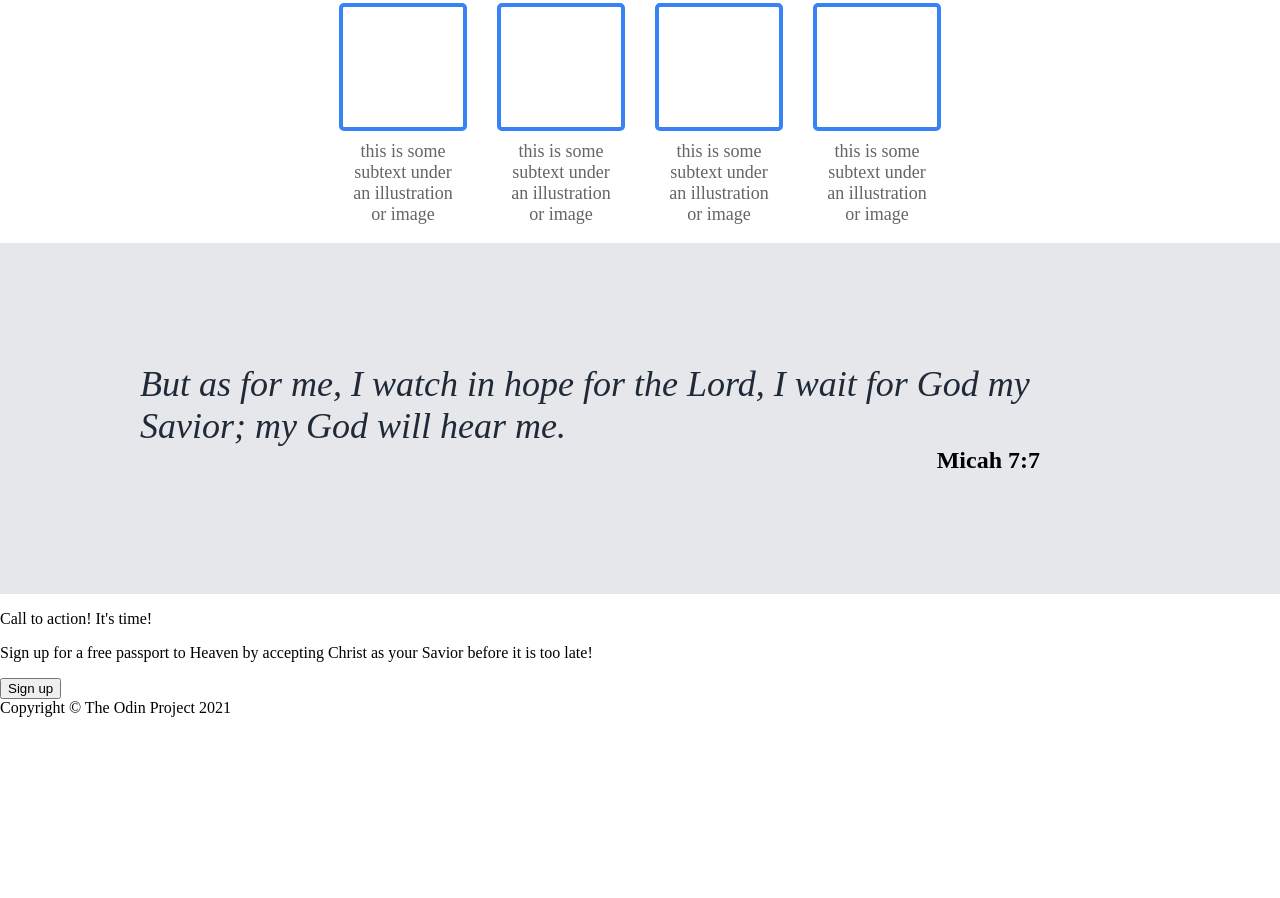
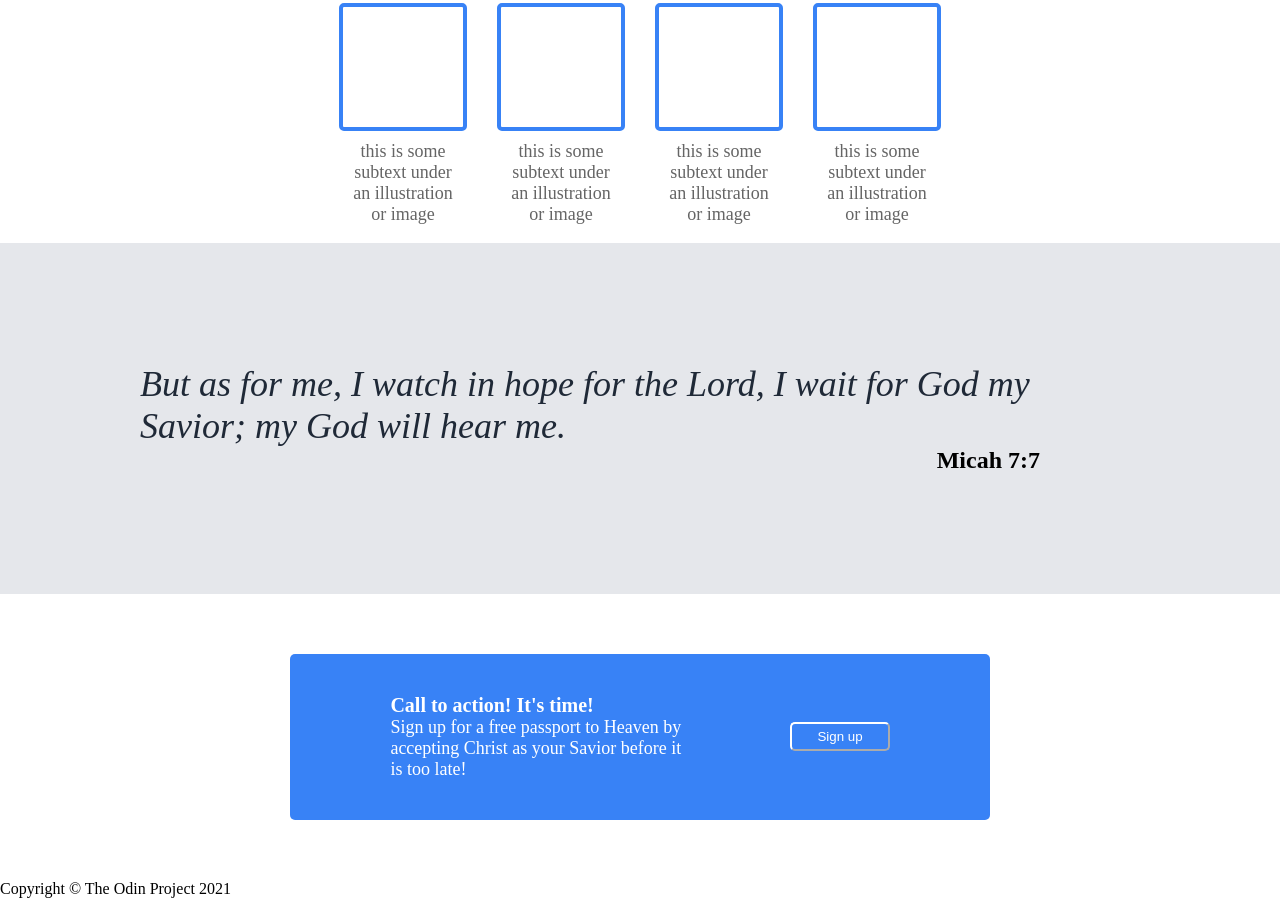
Before and after one commit to Mr-MichaelK/odin-landing-page, a plain HTML site: page root/index.html in a window 1280 px wide. Shown: the part 551-1449 px from the top of the page. Before the commit the page ends 1268 px from the top, so only its background shows below. Drawn offline with Linux system fonts and the light colour scheme.

Commit message:
Style the bottom body

```diff
--- a/root/index.html
+++ b/root/index.html
@@ -10,7 +10,7 @@
     <div class="header">
         <div class="content-container">
             <div class="top-container">
-                <h3 id="bold">Header Logo</h3>
+                <h3>Header Logo</h3>
                 <ul>
                     <li><a href="">header link one</a></li>
                     <li><a href="">header link two</a></li>
@@ -19,7 +19,7 @@
             </div>
             <div class="bottom-container">
                 <div class="text-container">
-                    <h1 id="bold">This website is awesome</h1>
+                    <h1>This website is awesome</h1>
                     <p>This website has some subtext that goes here under
                         the main title. It's a smaller font and the color
                         is lower contrast
@@ -33,7 +33,7 @@
         </div>
     </div>
     <div class="body">
-        <h2 class="subtext-title" id="bold">Some random text.</h2>
+        <h2 class="subtext-title">Some random text.</h2>
         <div class="subtext-container">
             <div class="box-wrapper">
                 <div class="subtext-box"></div>
@@ -58,14 +58,15 @@
                     But as for me, I watch in hope for the Lord, I wait for God
                     my Savior; my God will hear me.
                 </div>
-                <div class="quote-author" id="bold">
+                <div class="quote-author">
                     Micah 7:7
                 </div>
             </div>
         </div>
+        <div class="bottom-body">
             <div class="call-to-action">
                 <div class="left-text">
-                <p id="bold">Call to action! It's time!</p>
+                    <p class="bold">Call to action! It's time!</p>
                     <p>Sign up for a free passport to Heaven by accepting Christ
                         as your Savior before it is too late!
                     </p>
@@ -73,6 +74,7 @@
                 <button>Sign up</button>
             </div>
         </div>
+    </div>
     <div class="footer">
         Copyright © The Odin Project 2021
     </div>
--- a/root/style.css
+++ b/root/style.css
@@ -190,3 +190,46 @@ a {
     font-size: 24px;
     margin-right: 100px;
 }
+
+.bottom-body {
+    display: flex;
+    justify-content: center;
+    align-items: center;
+    padding: 60px;
+}
+
+.call-to-action {
+    display: flex;
+    justify-content: space-around;
+    align-items: center;
+    background-color: #3882f6;
+    gap: 100px;
+    padding: 40px 100px;
+    border-radius: 5px;
+}
+
+.left-text {
+    display: flex;
+    flex-direction: column;
+    color: white;
+    max-width: 300px;
+}
+
+.left-text p {
+    margin: 0;
+    padding: 0;
+    font-size: 18px;
+}
+
+.left-text .bold {
+    font-weight: bold;
+    font-size: 20px;
+}
+
+.call-to-action button {
+    color: white;
+    background-color: #3882f6;
+    border-color: white;
+    padding: 5px 25px;
+    border-radius: 5px;
+}
```
Lines whose indentation alone changed are shown as unchanged.
